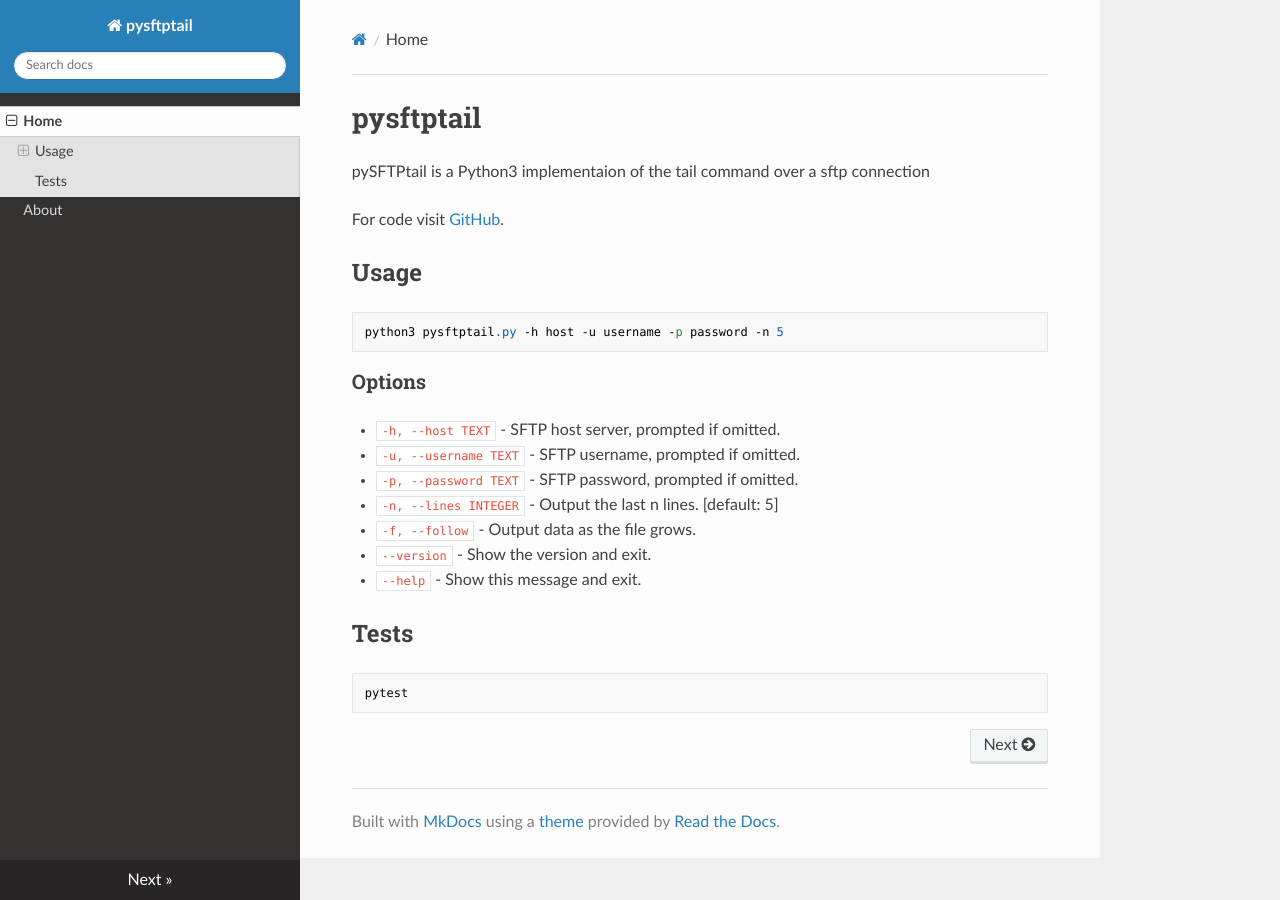
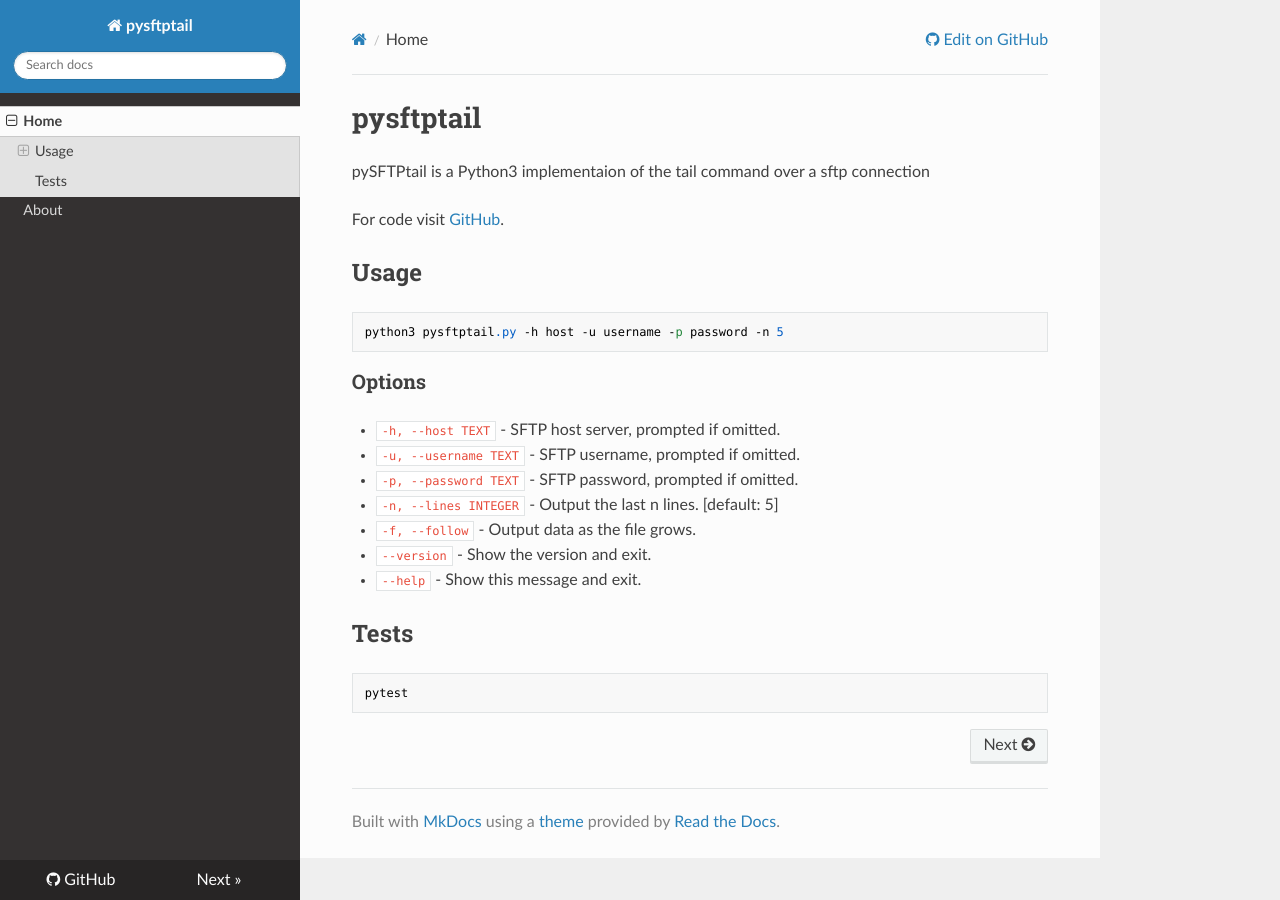
Before and after one commit to tcvieira/pysftptail, an MkDocs documentation site: the page built from docs/index.md, in a window 1280 px wide. Built offline with MkDocs 1.6.1, drawn with Linux system fonts in a browser that asks for light colours; nearby versions of some CDN libraries; part of the change alters nothing that is shown.

Commit message:
repo url fix

```diff
--- a/mkdocs.yml
+++ b/mkdocs.yml
@@ -1,5 +1,5 @@
 site_name: pysftptail
-repo-url: https://github.com/tcvieira/pysftptail
+repo_url: https://github.com/tcvieira/pysftptail
 nav:
   - Home: index.md
   - About: about.md
```
